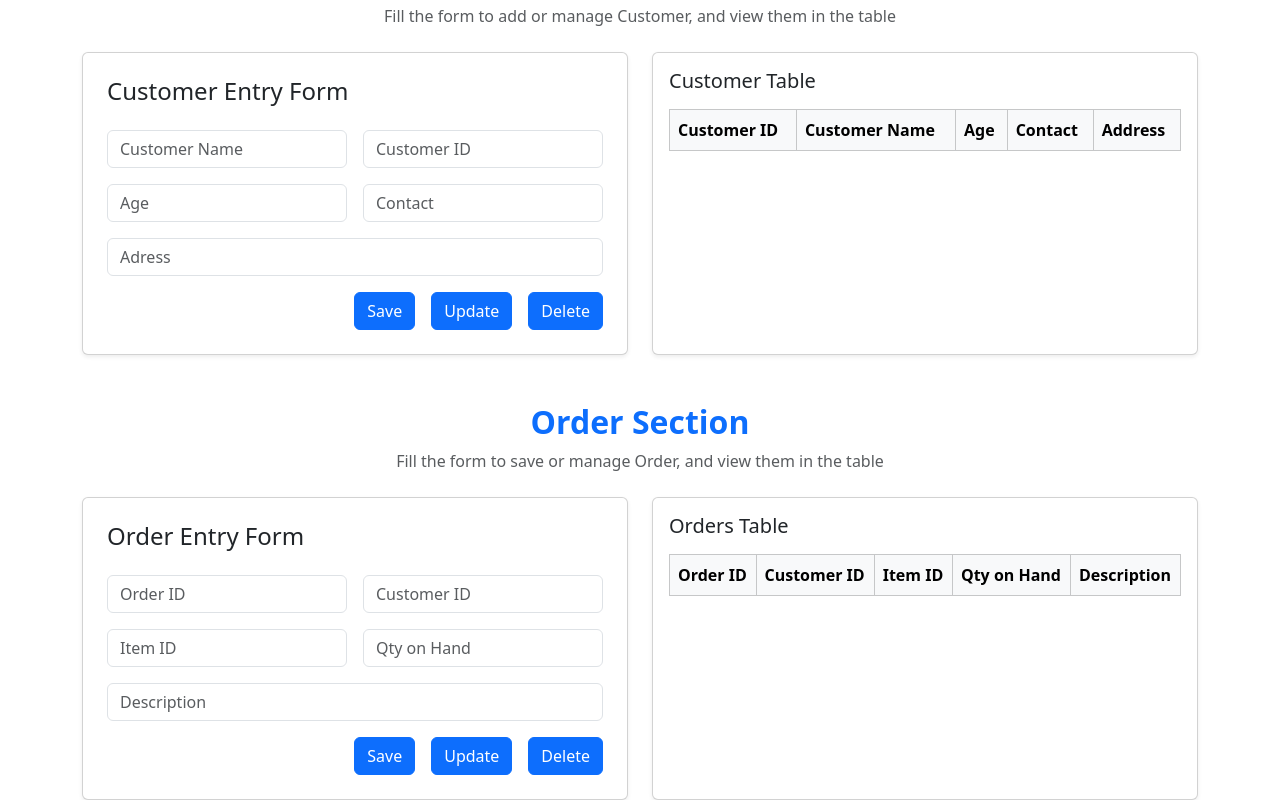
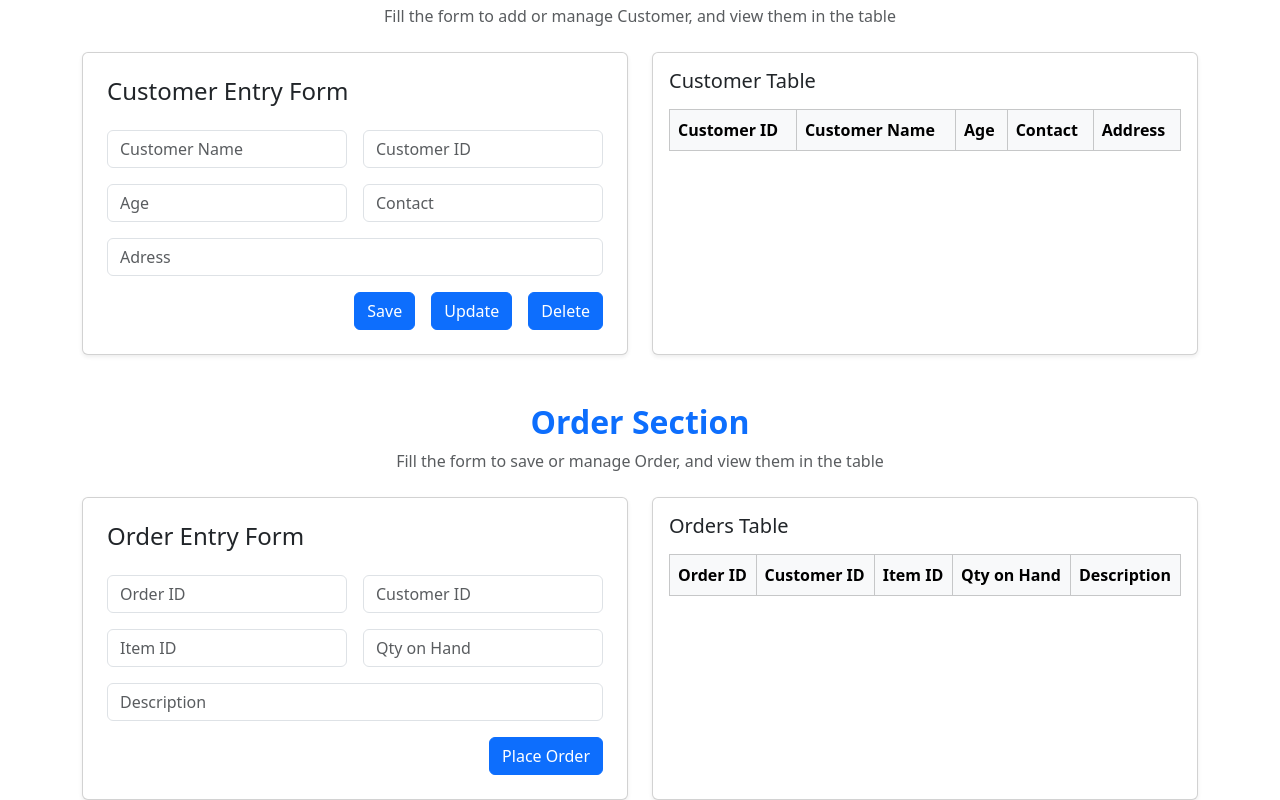
Before and after one commit to Sachinnn22/POS-system, a plain HTML site: page index.html in a window 1280 px wide. Shown: the part 1217-2017 px from the top of the page. Drawn offline with nearby package versions, Linux system fonts and the light colour scheme.

Commit message:
update order html and css

```diff
--- a/index.html
+++ b/index.html
@@ -200,9 +200,7 @@
                                 <input type="text" class="form-control" placeholder="Description">
                             </div>
                             <div class="col-12 d-flex flex-wrap gap-3 justify-content-end">
-                                <button type="button" class="btn btn-primary">Save</button>
-                                <button type="button" class="btn btn-primary">Update</button>
-                                <button type="button" class="btn btn-primary">Delete</button>
+                                <button type="button" class="btn btn-primary">Place Order</button>
                             </div>
                         </form>
                     </div>
```
